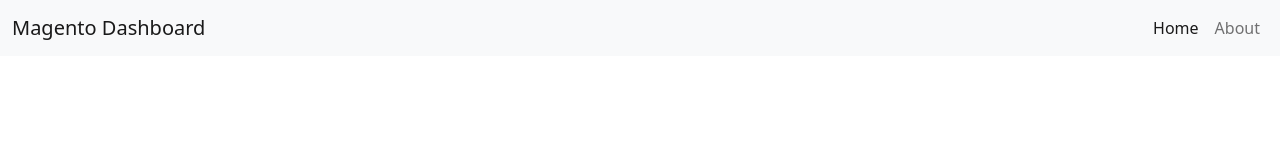
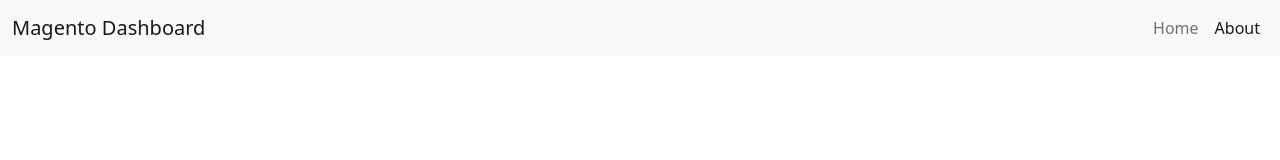
Before and after one commit to 5mehulhelp5/magento2-developer-dashboard, a React (Vite) app: page /about in a window 1280 px wide. Shown: the top 160 px of the page. Built offline with nearby package versions, Linux system fonts and the light colour scheme.

Commit message:
Replace anchor tags with NavLink

```diff
--- a/src/components/Header.tsx
+++ b/src/components/Header.tsx
@@ -1,3 +1,5 @@
+import { NavLink } from "react-router";
+
 function Header() {
     return (
         <>
@@ -15,10 +17,20 @@
                     <div className="collapse navbar-collapse" id="navbarNavDropdown">
                         <ul className="navbar-nav ms-auto">
                             <li className="nav-item">
-                                <a className="nav-link active" aria-current="page" href="/">Home</a>
+                                <NavLink
+                                    to="/"
+                                    className={({ isActive }) =>
+                                        isActive ? `nav-link active` : 'nav-link'
+                                    }
+                                >Home</NavLink>
                             </li>
                             <li className="nav-item">
-                                <a className="nav-link" href="/about">About</a>
+                                <NavLink
+                                    to="/about"
+                                    className={({ isActive }) =>
+                                        isActive ? `nav-link active` : 'nav-link'
+                                    }
+                                >About</NavLink>
                             </li>
                         </ul>
                     </div>
```
